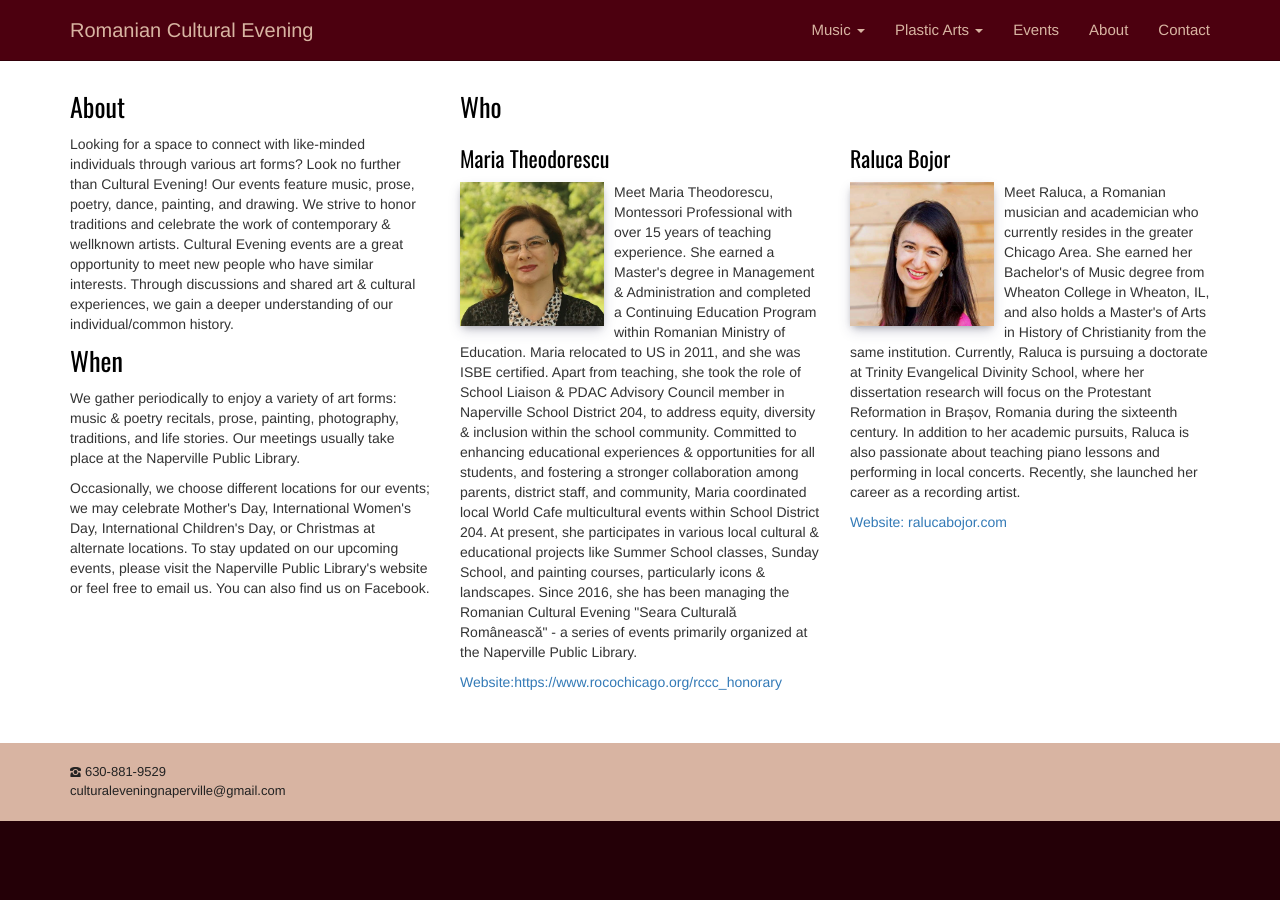
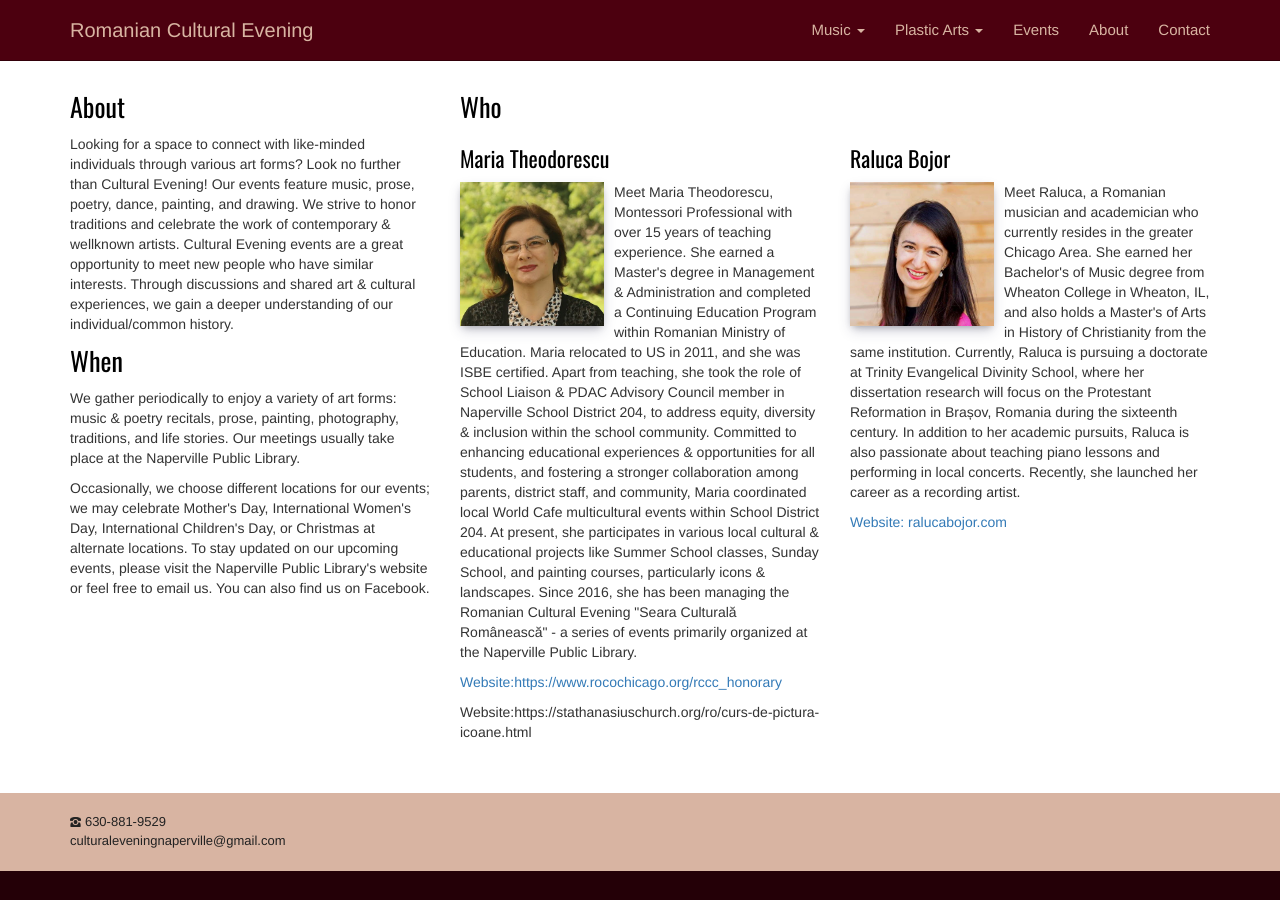
Before and after one commit to adrianth/culteve, a Jekyll site: the page built from en/about.html, in a window 1280 px wide. Built offline with Jekyll 4.4.1, drawn with Linux system fonts in a browser that asks for light colours.

Commit message:
cursicoane

```diff
--- a/en/about.html
+++ b/en/about.html
@@ -36,6 +36,7 @@ title: About
                     <img class="img img-responsive presentation" src="{{ site.baseurl }}/img/about/maria.jpg" alt="">
                     <p>Meet Maria Theodorescu, Montessori Professional with over 15 years of teaching experience. She earned a Master's degree in Management & Administration and completed a Continuing Education Program within Romanian Ministry of Education. Maria relocated to US in 2011, and she was ISBE certified. Apart from teaching, she took the role of School Liaison & PDAC Advisory Council member in Naperville School District 204, to address equity, diversity & inclusion within the school community. Committed to enhancing educational experiences & opportunities for all students, and fostering a stronger collaboration among parents, district staff, and community, Maria coordinated local World Cafe multicultural events within School District 204. At present, she participates in various local cultural & educational projects like Summer School classes, Sunday School, and painting courses, particularly icons & landscapes. Since 2016, she has been managing the Romanian Cultural Evening "Seara Culturală Românească" - a series of events primarily organized at the Naperville Public Library.</p>
                     <p><a href="https://www.rocochicago.org/rccc_honorary">Website:https://www.rocochicago.org/rccc_honorary</a></p>
+                    <p><a href="https://stathanasiuschurch.org/ro/curs-de-pictura-icoane.html"></a>Website:https://stathanasiuschurch.org/ro/curs-de-pictura-icoane.html</a></a></p>
                 </div>
                 <div class="col-sm-6">
                     <h3>Raluca Bojor</h3>
```
